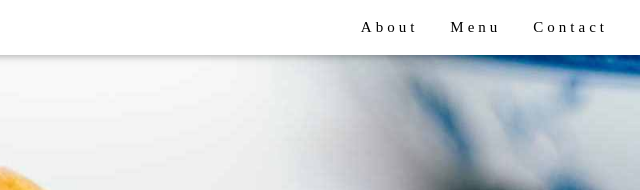
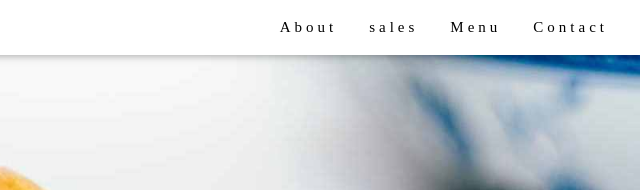
Before and after one commit to PedroLucas-ss/Git_test, a plain HTML site: page index.html in a window 1280 px wide. Shown: the top 190 px of the page, 640-1280 px from the left. Drawn offline with nearby package versions, Linux system fonts and the light colour scheme.

Commit message:
Menu sales add

```diff
--- a/index.html
+++ b/index.html
@@ -22,6 +22,7 @@ h1, h2, h3, h4, h5, h6 {
     <!-- Right-sided navbar links. Hide them on small screens -->
     <div class="w3-right w3-hide-small">
       <a href="#about" class="w3-bar-item w3-button">About</a>
+	  <a href="#sale" class="w3-bar-item w3-button">sales</a>
       <a href="#menu" class="w3-bar-item w3-button">Menu</a>
       <a href="#contact" class="w3-bar-item w3-button">Contact</a>
     </div>
```
